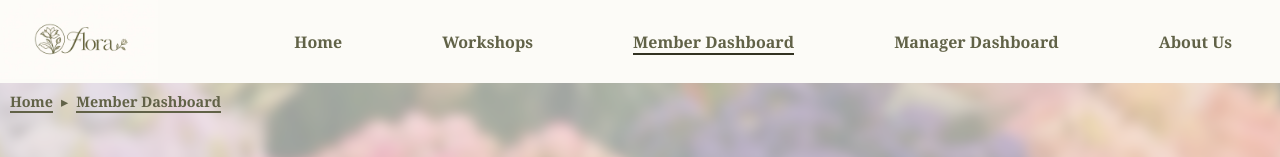
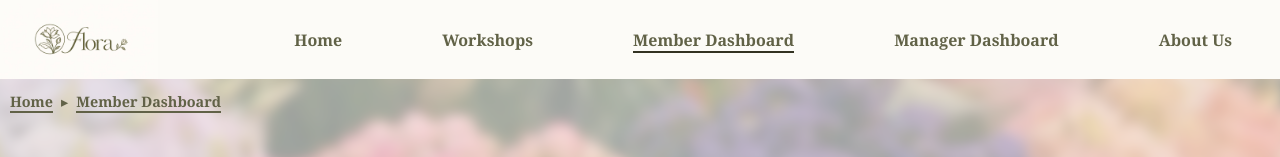
Before and after one commit to ShahadA221/IT312-Flora, a plain HTML site: page Member_Dashboard.html in a window 1280 px wide. Shown: the top 157 px of the page. Drawn offline with Linux system fonts and the light colour scheme.

Commit message:
Add width and height to Flora logo image
Updated the image element for the Flora logo to include width and height attributes.

```diff
--- a/Member_Dashboard.html
+++ b/Member_Dashboard.html
@@ -9,7 +9,7 @@
     <body>
         <header>
             <div>
-                <a href="index.html"><img src="photos/Flora_logo.jpeg" alt="Flora Logo"></a>
+            <img src="photos/Flora_logo.jpeg" alt="Flora Logo" width="100" height="50">
                 <ul>
                     <li><a href="index.html">Home</a></li>
                     <li><a href="Workshops.html">Workshops</a></li>
```
